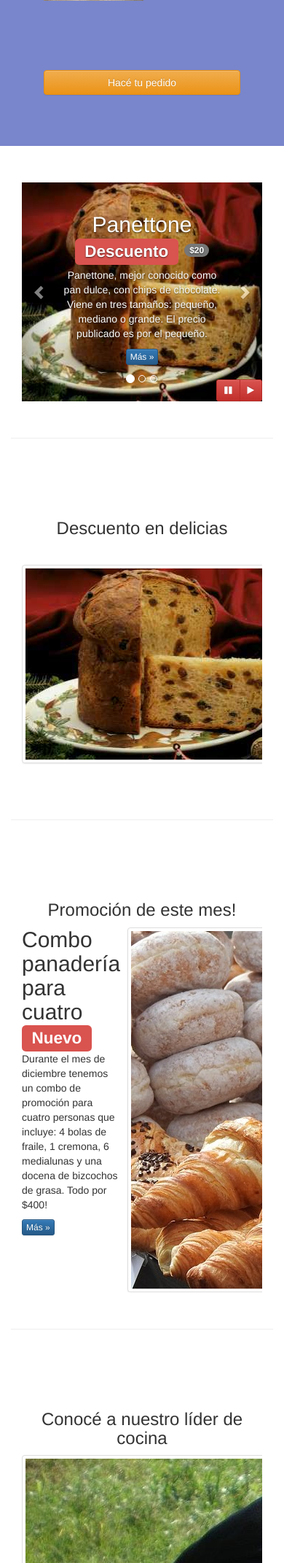
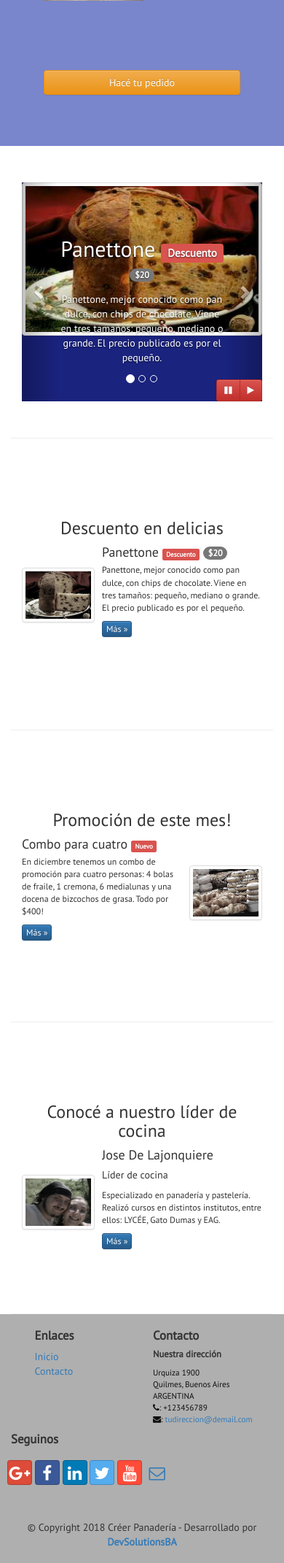
Before and after one commit to naipes0787/creer-panaderia, a PHP site: page / in a window 390 px wide. Shown: the part 672-2814 px from the top of the page at 73% size. Run offline with PHP 8.4, Linux system fonts and the light colour scheme; some libraries are stand-ins or nearby versions.

Commit message:
Se agregan nuevas imágenes. Se actualiza el CSS para dar más efectos a las imágenes y llevar todo a un diseño más responsive. Se modifican dimensiones de los contenedores de imágenes para que se estiren lo menos posible. Se comienza a trabajar con el modal para hacer pedidos. Se agregan dos archivos de lenguajes. Se crea un test.html para probar código.

```diff
--- a/creer-panaderia/contactus.html
+++ b/creer-panaderia/contactus.html
@@ -11,6 +11,7 @@
 	    <link href="bower_components/bootstrap/dist/css/bootstrap.min.css" rel="stylesheet">
 	    <link href="bower_components/bootstrap/dist/css/bootstrap-theme.min.css" rel="stylesheet">
 	    <link href="bower_components/font-awesome/css/font-awesome.min.css" rel="stylesheet">
+		<link rel="stylesheet" href="https://fonts.googleapis.com/css?family=Open+Sans|Oswald|PT+Sans">
 	    <link href="css/bootstrap-social.css" rel="stylesheet">
 	    <link href="css/mystyles.css" rel="stylesheet">
 	    <!-- jQuery (necessary for Bootstrap's JavaScript plugins) -->
@@ -84,8 +85,8 @@
 	           <div class="col-xs-12">
 	              <h3>Información de ubicación</h3>
 	           </div>
-	            <div class="col-xs-12 col-sm-4 col-sm-offset-1">
-	                   <h5>Nuestra direcci&oacute;n</h5>
+	            <div class="col-xs-12 col-sm-4 col-sm-offset-1 contact-class">
+	                   <h6>Nuestra direcci&oacute;n</h6>
 	                   <address>
 					              Urquiza 2240<br>
 					              Quilmes, Buenos Aires<br>
--- a/creer-panaderia/css/mystyles.css
+++ b/creer-panaderia/css/mystyles.css
@@ -1,3 +1,10 @@
+/******** GLOBAL ********/
+body {
+  align: center;
+  padding: 50px 0px 0px 0px;
+  z-index: 0;
+  font-family: 'PT Sans', sans-serif;
+}
 .row-header {
   margin: 0px auto;
   padding: 0px 0px;
@@ -10,7 +17,7 @@
 }
 .row-footer {
   margin: 0px auto;
-  padding: 20px 0px;
+  padding: 10px 0px;
   background-color: #AfAfAf;
 }
 .jumbotron {
@@ -19,6 +26,24 @@
   background: #7986CB;
   color: floralwhite;
 }
+.tab-content {
+  border-bottom: 1px solid #dddddd;
+  border-left: 1px solid #dddddd;
+  border-right: 1px solid #dddddd;
+  padding: 10px;
+}
+.affix {
+  top: 100px;
+}
+/******** FIN GLOBAL ********/
+
+/******** HEADER ********/
+.btn-pedir {
+    width: 170%;
+}
+/******** FIN HEADER ********/
+
+/******** CAROUSEL ********/
 .carousel {
   background: #1a237e;
 }
@@ -31,6 +56,18 @@
   position: absolute;
   top: 0;
 }
+#carouselButtons {
+  bottom: 0px;
+  position: absolute;
+  right: 0px;
+}
+div.carousel img{
+  width: 35%;
+  height: 100%!important;
+}
+/******** FIN CAROUSEL ********/
+
+/******** NAVBAR ********/
 .navbar-inverse {
   background: #303f9f;
   color: #ffffff;
@@ -70,27 +107,110 @@
   background-color: #303f9f;
   color: #eeeeee;
 }
+/******** FIN NAVBAR ********/
+
+/******** MAIN BODY ********/
+div.media-imagenes img{
+	width: 300px;
+	height: 250px;
+  filter: gray;
+  -webkit-filter: grayscale(0.7);
+  -webkit-transition: all .5s ease-in-out;
+}
+
+div.media-imagenes img:hover{
+	width: 300px;
+	height: 250px;
+  -webkit-filter: grayscale(0);
+  -webkit-transform: scale(1.1);
+  transform: rotate(5deg);
+}
+
+.label{
+  font-size: 70%;
+}
+/******** FIN MAIN BODY ********/
+
+/******** CONTACTO ********/
+div.contact-class h6{
+  font-weight: bold;
+  font-size: 0.9em;
+}
+/******** FIN CONTACTO ********/
+
+/******** FOOTER ********/
 address {
   color: #0f0f0f;
   font-size: 80%;
   margin: 0px;
 }
-body {
-  align: center;
-  padding: 50px 0px 0px 0px;
-  z-index: 0;
+div.site-footer h5{
+	font-weight: bold;
+	font-size: 1.2em;
 }
-.tab-content {
-  border-bottom: 1px solid #dddddd;
-  border-left: 1px solid #dddddd;
-  border-right: 1px solid #dddddd;
-  padding: 10px;
+div.site-footer a{
+	text-decoration: none;
 }
-.affix {
-  top: 100px;
+a.develop_by{
+	font-weight: bold;
+	text-decoration: none;
 }
-#carouselButtons {
-  bottom: 0px;
-  position: absolute;
-  right: 0px;
+/******** FIN FOOTER ********/
+
+/******** DISPOSITIVOS ********/
+/* NOTEBOOK */
+@media only screen and (max-width:1024px){
+  .label{
+    font-size: 55%;
+  }
+  div.carousel img{
+    min-width: 50%;
+    min-height: 50%;
+  }
 }
+/* TABLET */
+@media only screen and (max-width:768px){
+  div.carousel img{
+    min-width: 70%;
+  }
+  div.media-imagenes img{
+  	width: 150px;
+  	height: 125px;
+  }
+  div.media-imagenes img:hover{
+    width: 150px;
+  	height: 125px;
+  }
+  .btn-pedir {
+      width: 100%;
+  }
+  .label{
+    font-size: 50%;
+  }
+}
+/* CELULAR */
+@media only screen and (max-width:480px){
+  div.media-imagenes img{
+  	width: 100px;
+  	height: 75px;
+  }
+  div.media-imagenes img:hover{
+    width: 100px;
+  	height: 75px;
+  }
+  div.carousel img{
+    min-width: 100%;
+    min-height: 70%!important;
+    height: 70%!important;
+  }
+  h2.media-heading{
+    font-size: 18px;
+  }
+  h4.media-subheading{
+    font-size: 14px;
+  }
+  div.media-body p{
+    font-size: 12px;
+  }
+}
+/******** FIN DISPOSITIVOS ********/
--- a/creer-panaderia/footer.html
+++ b/creer-panaderia/footer.html
@@ -1,16 +1,16 @@
     <footer class="row-footer">
       <div class="container">
         <div class="row">
-                <div class="col-xs-5 col-xs-offset-1 col-sm-2 col-sm-offset-1">
+          <div class="col-xs-5 col-xs-offset-1 col-sm-2 col-sm-offset-1 site-footer">
             <h5>Enlaces</h5>
             <ul class="list-unstyled">
               <li><a href="index.html">Inicio</a></li>
               <li><a href="contactus.html">Contacto</a></li>
             </ul>
           </div>
-                <div class="col-xs-6 col-sm-5">
+          <div class="col-xs-6 col-sm-5 site-footer contact-class">
             <h5>Contacto</h5>
-                    <h5>Nuestra direcci&oacute;n</h5>
+            <h6>Nuestra direcci&oacute;n</h6>
             <address>
               Urquiza 1900<br>
               Quilmes, Buenos Aires<br>
@@ -19,8 +19,9 @@
               <i class="fa fa-envelope"></i>: <a href="mailto:tudireccion@demail.com">tudireccion@demail.com</a>
             </address>
           </div>
-                <div class="col-xs-12 col-sm-4">
-                    <div class="nav navbar-nav" style="padding: 40px 10px;">
+          <div class="col-xs-12 col-sm-4 site-footer">
+            <h5>Seguinos</h5>
+            <div class="nav navbar-nav" style="padding: 10px 10px;">
               <a class="btn btn-social-icon btn-google-plus" href="http://google.com/+" target="_blank"><i class="fa fa-google-plus"></i></a>
               <a class="btn btn-social-icon btn-facebook" href="https://www.facebook.com/creerpanaderiapasteleria/" target="_blank"><i class="fa fa-facebook"></i></a>
               <a class="btn btn-social-icon btn-linkedin" href="http://www.linkedin.com/in/" target="_blank"><i class="fa fa-linkedin"></i></a>
@@ -29,9 +30,9 @@
               <a class="btn btn-social-icon" href="mailto:" target="_blank"><i class="fa fa-envelope-o"></i></a>
             </div>
           </div>
-                <div class="col-xs-12">
+          <div class="col-xs-12 site-footer">
             <p style="padding:10px;"></p>
-                    <p align="center">&copy; Copyright 2018 Cr&eacute;er Panader&iacute;a - Desarrollado por <a href="https://devsolutionsba.com/es/inicio">DevSolutionsBA</a></p>
+            <p align="center">&copy; Copyright 2018 Cr&eacute;er Panader&iacute;a - Desarrollado por <a class="develop_by" href="https://devsolutionsba.com/es/inicio">DevSolutionsBA</a></p>
           </div>
         </div>
       </div>
--- a/creer-panaderia/index.html
+++ b/creer-panaderia/index.html
@@ -9,6 +9,7 @@
 	    <link href="bower_components/bootstrap/dist/css/bootstrap.min.css" rel="stylesheet">
 	    <link href="bower_components/bootstrap/dist/css/bootstrap-theme.min.css" rel="stylesheet">
 			<link href="bower_components/font-awesome/css/font-awesome.min.css" rel="stylesheet">
+			<link rel="stylesheet" href="https://fonts.googleapis.com/css?family=Open+Sans|Oswald|PT+Sans">
 			<link href="css/bootstrap-social.css" rel="stylesheet">
 			<link href="css/mystyles.css" rel="stylesheet">
 			<script src="bower_components/jquery/dist/jquery.min.js"></script>
@@ -34,8 +35,11 @@
 				</div>
 				<div id="navbar" class="navbar-collapse collapse">
 					<ul class="nav navbar-nav">
-	                    <li class="active"><a href="index.html"><span class="glyphicon glyphicon-home"
-	                         aria-hidden="true"></span> Inicio</a></li>
+	        	<li class="active">
+							<a href="index.html">
+								<span class="glyphicon glyphicon-home" aria-hidden="true"></span> Inicio
+							</a>
+						</li>
 						<li>
 	          	<a href="contactus.html">
 	            	<i class="fa fa-envelope-o"></i> Contacto
@@ -56,28 +60,78 @@
 					<div class="modal-body">
 						<form class="form-horizontal">
 		        	<div class="form-group">
-		                		<label for="guestNumber" class="col-sm-2 control-label">
-		                			Cantidad
+								<div class="form-group">
+			          	<label for="panflauta" class="col-sm-2 control-label">
+			            	Pan flautita
 			            </label>
-								<div class="radio">
-									<label class="radio-inline"><input type="radio" name="guestNumber">1</label>
-									<label class="radio-inline"><input type="radio" name="guestNumber">2</label>
-									<label class="radio-inline"><input type="radio" name="guestNumber">3</label>
-									<label class="radio-inline"><input type="radio" name="guestNumber">4</label>
-									<label class="radio-inline"><input type="radio" name="guestNumber">5</label>
-									<label class="radio-inline"><input type="radio" name="guestNumber">6</label>
+									<select name="panflauta" class="selectpicker">
+										<option value="0.25">1/4kg</option>
+										<option value="0.5">1/2kg</option>
+										<option value="0.75">3/4kg</option>
+										<option value="1">1kg</option>
+										<option value="2">2kg</option>
+										<option value="3">3kg</option>
+									</select>
 								</div>
+		          	<label for="chipa" class="col-sm-2 control-label">
+		            	Chip&aacute;s
+		            </label>
+								<select name="chipa" class="selectpicker">
+									<option value="0.25">1/4kg</option>
+									<option value="0.5">1/2kg</option>
+									<option value="0.75">3/4kg</option>
+									<option value="1">1kg</option>
+									<option value="2">2kg</option>
+									<option value="3">3kg</option>
+								</select>
+							</div>
+							<div class="form-group">
+		          	<label for="panettone" class="col-sm-2 control-label">
+		            	Panettones
+		            </label>
+								<select name="panettone" class="selectpicker">
+									<option value="0.5">1/2kg</option>
+									<option value="1">1kg</option>
+									<option value="2">2kg</option>
+									<option value="3">3kg</option>
+								</select>
+							</div>
+							<div class="form-group">
+		          	<label for="figaza" class="col-sm-2 control-label">
+		            	Figazas
+		            </label>
+								<select name="figaza" class="selectpicker">
+									<option value="0.25">1/4kg</option>
+									<option value="0.5">1/2kg</option>
+									<option value="0.75">3/4kg</option>
+									<option value="1">1kg</option>
+									<option value="2">2kg</option>
+									<option value="3">3kg</option>
+								</select>
+							</div>
+							<div class="form-group">
+		          	<label for="cuerno" class="col-sm-2 control-label">
+		            	Cuernitos
+		            </label>
+								<select name="cuerno" class="selectpicker">
+									<option value="0.25">1/4kg</option>
+									<option value="0.5">1/2kg</option>
+									<option value="0.75">3/4kg</option>
+									<option value="1">1kg</option>
+									<option value="2">2kg</option>
+									<option value="3">3kg</option>
+								</select>
 							</div>
             	<div class="form-group has-feedback">
             		<label for="date" class="col-sm-2 control-label">
             			D&iacute;a y horario
             		</label>
             		<div class="col-sm-4">
-		               				<input class="form-control" id="date" name="date" placeholder="D&iacute;a">
+									<input type="date" class="form-control" id="date" name="date" placeholder="D&iacute;a">
            				<span class="glyphicon glyphicon-calendar form-control-feedback" aria-hidden="true"></span>
             		</div>
             		<div class="col-sm-4">
-		                			<input type="text" class="form-control" id="time" name="time" placeholder="Horario">
+									<input type="time" class="form-control" id="time" name="time" placeholder="Horario">
             			<span class="glyphicon glyphicon-time form-control-feedback" aria-hidden="true"></span>
             		</div>
             		<div class="col-sm-2">
@@ -99,9 +153,7 @@
 							<button type="button" class="close" data-dismiss="alert" aria-label="Close">
 								<span aria-hidden="true">&times;</span>
 							</button>
-						Por favor,
-							<a href="tel:+85212345678" class="alert-link">llamanos</a>
-						en caso de que precises m&aacute;s de 5kg de productos.
+							Por favor, <a href="tel:+85212345678" class="alert-link">llamanos</a> en caso de que precises m&aacute;s de 5kg de productos.
 						</div>
 					</div>
 				</div>
@@ -123,7 +175,7 @@
                 </div>
 				<div class="col-xs-12 col-sm-2">
 					<p style="padding:40px;"></p>
-						<a type="button" class="btn btn-warning btn-block" onclick="openReservation();">
+					<a type="button" class="btn btn-warning btn-block btn-pedir" onclick="openReservation();">
                 		&nbsp;&nbsp;&nbsp;&nbsp;&nbsp;Hac&eacute; tu pedido&nbsp;&nbsp;&nbsp;&nbsp;&nbsp;
                 	</a>
                 </div>
@@ -142,33 +194,25 @@
 						</ol>
 						<div class="carousel-inner" role="listbox">
 							<div class="item active">
-								<img class="img-responsive"
+								<img class="media-object img-thumbnail"
 								 src="img/descuento.png" alt="Descuento">
 								<div class="carousel-caption">
 									<h2>Panettone  <span class="label label-danger">Descuento</span> <span class="badge">$20</span></h2>
 									<p>Panettone, mejor conocido como pan dulce, con chips de chocolate.
 									Viene en tres tama&ntilde;os: peque&ntilde;o, mediano o grande.
 									El precio publicado es por el peque&ntilde;o. </p>
-									<p><a class="btn btn-primary btn-xs" href="#">M&aacute;s &raquo;</a></p>
 								</div>
 							</div>
 							<div class="item">
 								<img class="media-object img-thumbnail"
 	                        		src="img/promocion.png" alt="Promoci&oacute;n">
 								<div class="carousel-caption">
-									<h2>Combo panader&iacute;a para cuatro <span class="label label-danger label-xs">Nuevo</span></h2>
-									Durante el mes de diciembre tenemos un combo de promoci&oacute;n para
-			              			cuatro personas que incluye: 4 bolas de fraile, 1 cremona, 6 medialunas y
+									<h2>Combo para cuatro <span class="label label-danger label-xs">Nuevo</span></h2>
+									<p>En diciembre tenemos un combo de promoci&oacute;n para
+			              			cuatro personas: 4 bolas de fraile, 1 cremona, 6 medialunas y
 			                		una docena de bizcochos de grasa. Todo por $400!
+									</p>
 								</div>
-							</h2>
-			                <p>Durante el mes de diciembre tenemos un combo de promoci&oacute;n para
-			                cuatro personas que incluye: 4 bolas de fraile, 1 cremona, 6 medialunas y
-			                una docena de bizcochos de grasa. Todo por $400! </p>
-							<p>
-								<a class="btn btn-primary btn-xs" href="#">M&aacute;s &raquo;</a>
-							</p>
-
 							</div>
 							<div class="item">
 								<img class="media-object img-thumbnail"
@@ -208,7 +252,7 @@
           </div>
           <div class="col-xs-12 col-sm-9 col-sm-pull-3">
               <div class="media">
-	                    <div class="media-left media-middle">
+                  <div class="media-left media-middle media-imagenes">
                       <a href="#">
                       <img class="media-object img-thumbnail"
                        src="img/descuento.png" alt="Descuento">
@@ -237,20 +281,19 @@
         		<div class="media">
             	<div class="media-body">
                 <h2 class="media-heading">
-				                Combo panader&iacute;a para cuatro
+	                Combo para cuatro
 	                <span class="label label-danger">Nuevo</span>
 								</h2>
-			                <p>Durante el mes de diciembre tenemos un combo de promoci&oacute;n para
-			                cuatro personas que incluye: 4 bolas de fraile, 1 cremona, 6 medialunas y
+                <p>En diciembre tenemos un combo de promoci&oacute;n para
+                cuatro personas: 4 bolas de fraile, 1 cremona, 6 medialunas y
                 una docena de bizcochos de grasa. Todo por $400! </p>
 								<p>
 									<a class="btn btn-primary btn-xs" href="#">M&aacute;s &raquo;</a>
 								</p>
 							</div>
-						<div class="media-right media-middle">
+							<div class="media-right media-middle media-imagenes">
               	<a href="#">
-	                        <img class="media-object img-thumbnail"
-	                         src="img/promocion.png" alt="Promoci&oacute;n">
+              		<img class="media-object img-thumbnail" src="img/promocion.png" alt="Promoci&oacute;n">
                 </a>
 							</div>
 						</div>
@@ -263,7 +306,7 @@
             </div>
             <div class="col-xs-12 col-sm-9 col-sm-pull-3">
                 <div class="media">
-	                    <div class="media-left media-middle">
+                    <div class="media-left media-middle media-imagenes">
                         <a href="#">
                         <img class="media-object img-thumbnail"
                          src="img/jose.png" alt="Jose De Lajonquiere">
@@ -271,7 +314,7 @@
                     </div>
                     <div class="media-body">
                         <h2 class="media-heading">Jose De Lajonquiere</h2>
-	                        <h4>L&iacute;der de cocina</h4>
+                        <h4 class="media-subheading">L&iacute;der de cocina</h4>
                         <p>Especializado en panader&iacute;a y
 						   pasteler&iacute;a. Realiz&oacute; cursos en distintos
 						   institutos, entre ellos: LYC&Eacute;E, Gato Dumas y EAG.
@@ -285,7 +328,7 @@
 		<div id="includedFooter"></div>
     <script>
         $(document).ready(function(){
-	            $("#mycarousel").carousel( { interval: 2000 } );
+            $("#mycarousel").carousel( { interval: 3000 } );
                           $("#carousel-pause").click(function(){
                 $("#mycarousel").carousel('pause');
             });
--- /dev/null
+++ b/creer-panaderia/language/en.json
@@ -0,0 +1,3 @@
+{
+  "home": "Home"
+}
--- /dev/null
+++ b/creer-panaderia/language/es.json
@@ -0,0 +1,3 @@
+{
+  "home": "Inicio"
+}
```
Also changed, not shown: creer-panaderia/test.html (added, +11 -0 lines), creer-panaderia/img/promocion.png, 2 other files. Lines whose indentation alone changed are shown as unchanged.
